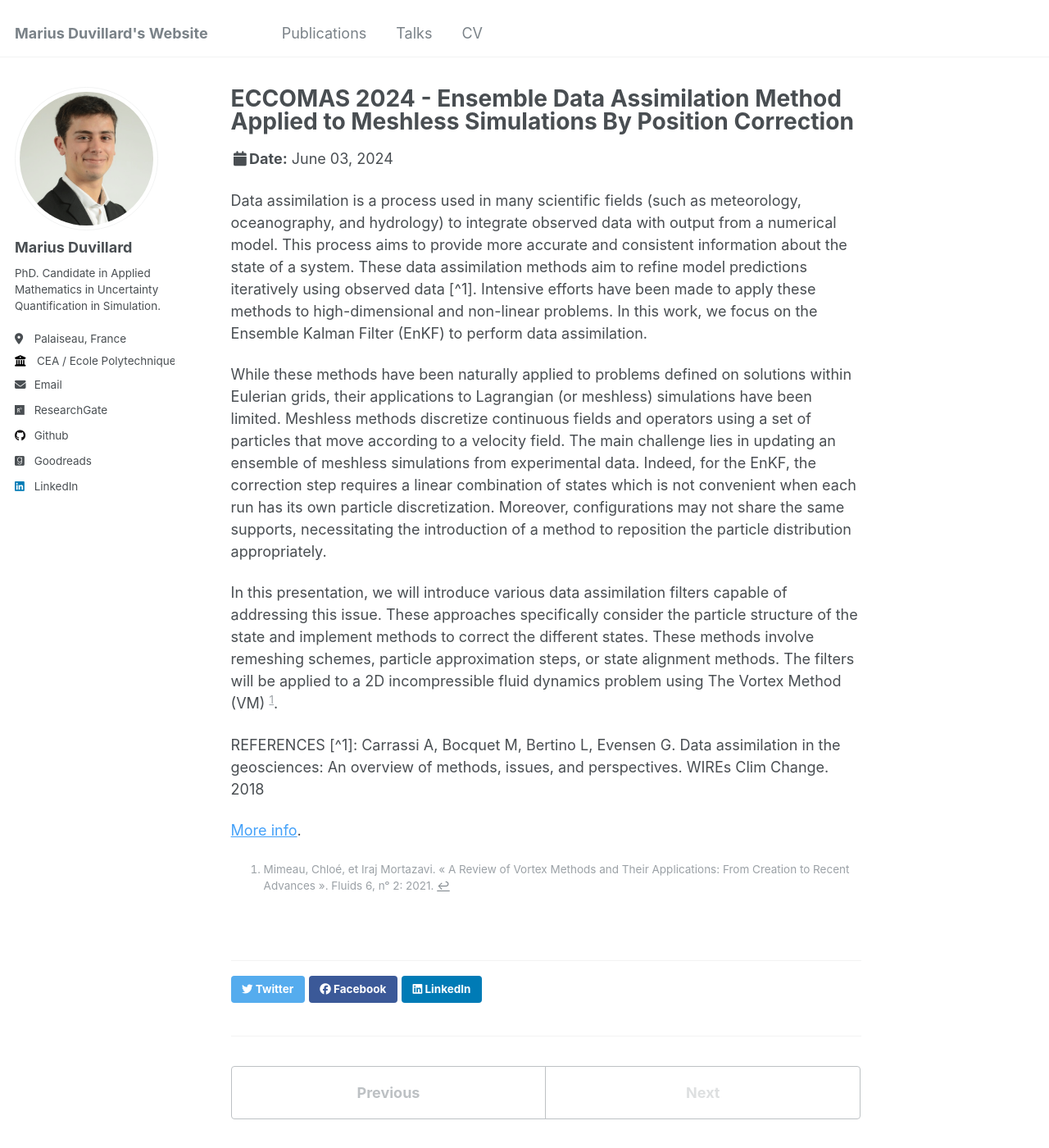
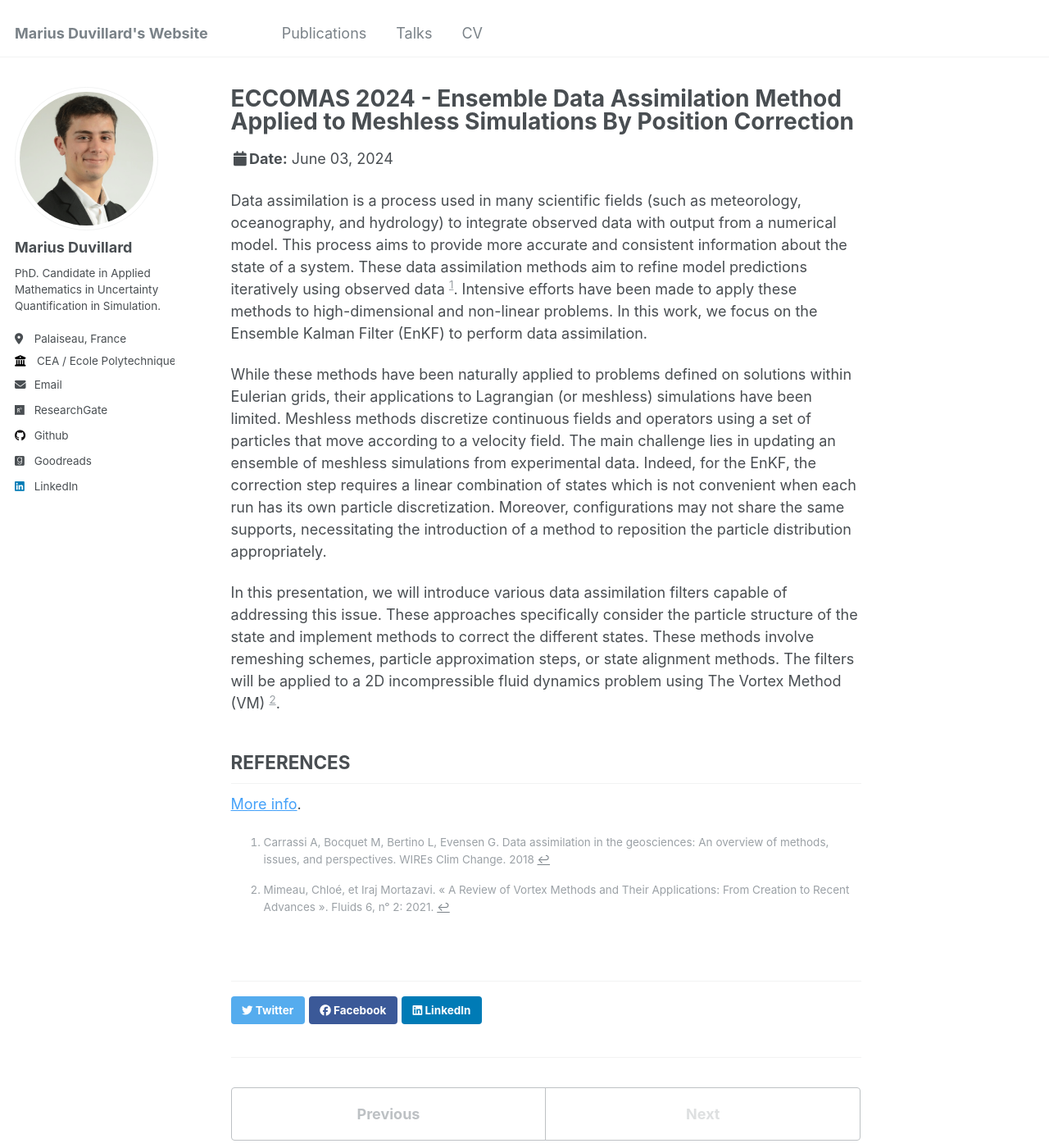
Before and after one commit to marius-duvillard/marius-duvillard.github.io, a Jekyll site: the page built from _talks/2024-06-03-eccomas.md, in a window 1280 px wide and 1400 px high. Shown: the whole window at 82% size. Built offline with Jekyll 4.4.1, drawn with Linux system fonts in a browser that asks for light colours.

Commit message:
up on CV

```diff
--- a/_includes/archive-single-talk.html
+++ b/_includes/archive-single-talk.html
@@ -38,5 +38,8 @@
     {% if post.date %}<p class="page__meta"><i class="fa fa-clock-o" aria-hidden="true"></i> {{ post.date | date: '%B %d, %Y' }}</p>{% endif %}
     {% if post.venue %}<p class="archive__item-excerpt" itemprop="description">{{post.type}}, {{ post.venue }},  {{post.location}} {% endif %}
     {% if post.excerpt %}<p class="archive__item-excerpt" itemprop="description">{{ post.excerpt | markdownify }}</p>{% endif %}
+    {% if page.slidesurl %}
+          <p style="font-size: smaller"><a href="{{ page.slidesurl }}">Download Slides</a></p>
+        {% endif %}
   </article>
 </div>
--- a/_talks/2024-06-03-eccomas.md
+++ b/_talks/2024-06-03-eccomas.md
@@ -17,7 +17,8 @@ Moreover, configurations may not share the same supports, necessitating the intr
 
 In this presentation, we will introduce various data assimilation filters capable of addressing this issue. These approaches specifically consider the particle structure of the state and implement methods to correct the different states. These methods involve remeshing schemes, particle approximation steps, or state alignment methods. The filters will be applied to a 2D incompressible fluid dynamics problem using The Vortex Method (VM) [^2].
 
-REFERENCES
+## REFERENCES
+
 [^1]: Carrassi A, Bocquet M, Bertino L, Evensen G. Data assimilation in the geosciences: An overview of methods, issues, and perspectives. WIREs Clim Change. 2018
 
 [^2]: Mimeau, Chloé, et Iraj Mortazavi. « A Review of Vortex Methods and Their Applications: From Creation to Recent Advances ». Fluids 6, nᵒ 2: 2021.
```
Also changed, not shown: other parts of _talks/2024-06-03-eccomas.md (+2 -2 lines), _talks/2021-10-21-mfront.md (+1 -3 lines), _talks/2023-04-03-mascotnum.md (+1 -1 lines).
